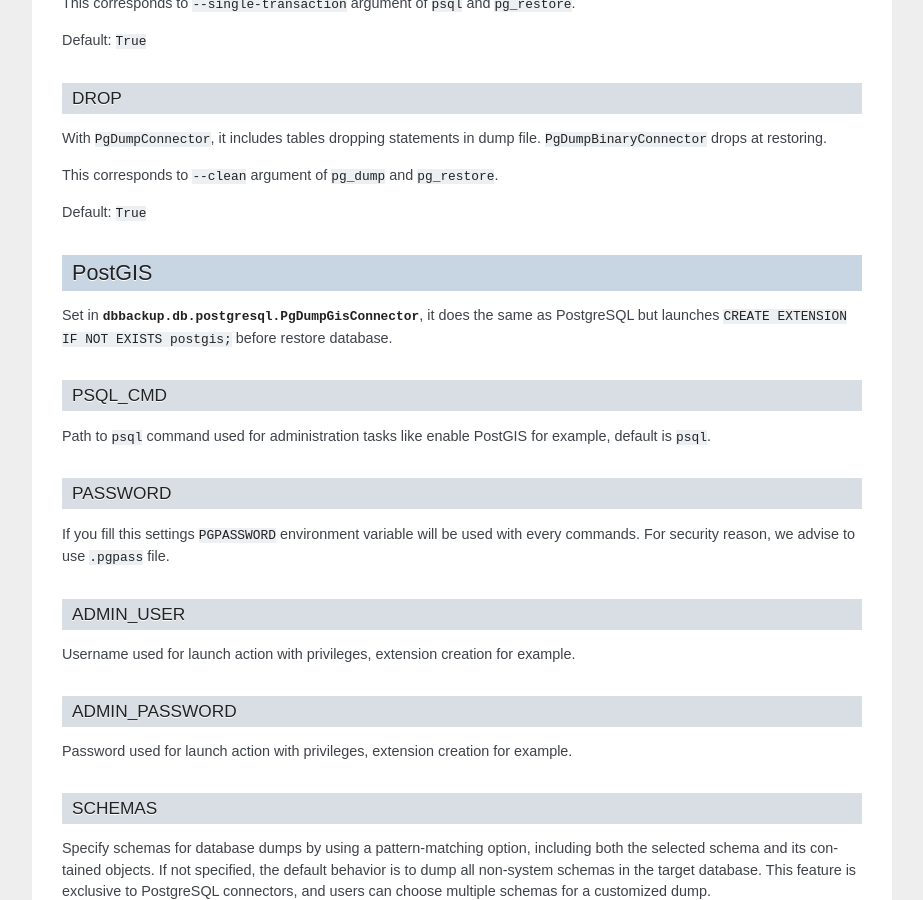
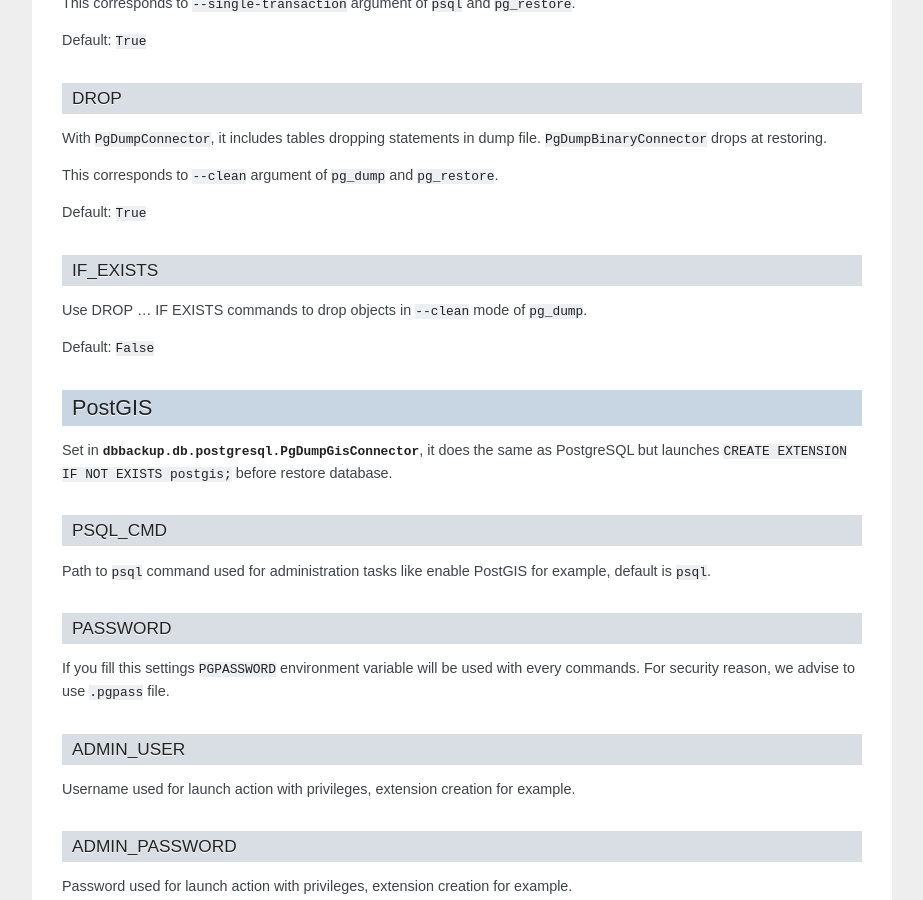
Before and after one commit to jazzband/django-dbbackup, a Sphinx documentation site: the page built from docs/databases.rst, in a window 1280 px wide and 900 px high, scrolled down 2928 px. Shown: the whole window, without its empty margins (198-1121 px from the left). Built offline with Sphinx 7.4.7, drawn with Linux system fonts in a browser that asks for light colours; the version number could not be read and is left out.

Commit message:
feat(pg_dump): Add '--if-exists' option for pg_dump (#478)

```diff
--- a/docs/changelog.rst
+++ b/docs/changelog.rst
@@ -7,6 +7,7 @@
 * Add PostgreSQL Schema support by @angryfoxx in https://github.com/jazzband/django-dbbackup/pull/507
 * Fix restore of database from S3 storage by reintroducing inputfile.seek(0) to utils.uncompress_file
 * Fix bug where dbbackup management command would not respect settings.py:DBBACKUP_DATABASES
+* Add option `--if-exists` for pg_dump command
 
 4.1.0 (2024-01-14)
 ------------------
--- a/docs/databases.rst
+++ b/docs/databases.rst
@@ -166,6 +166,13 @@
 
 Default: ``True``
 
+IF_EXISTS
+~~~~
+
+Use DROP ... IF EXISTS commands to drop objects in ``--clean`` mode of ``pg_dump``.
+
+Default: ``False``
+
 PostGIS
 -------
 
```
Also changed, not shown: 1 other file.
